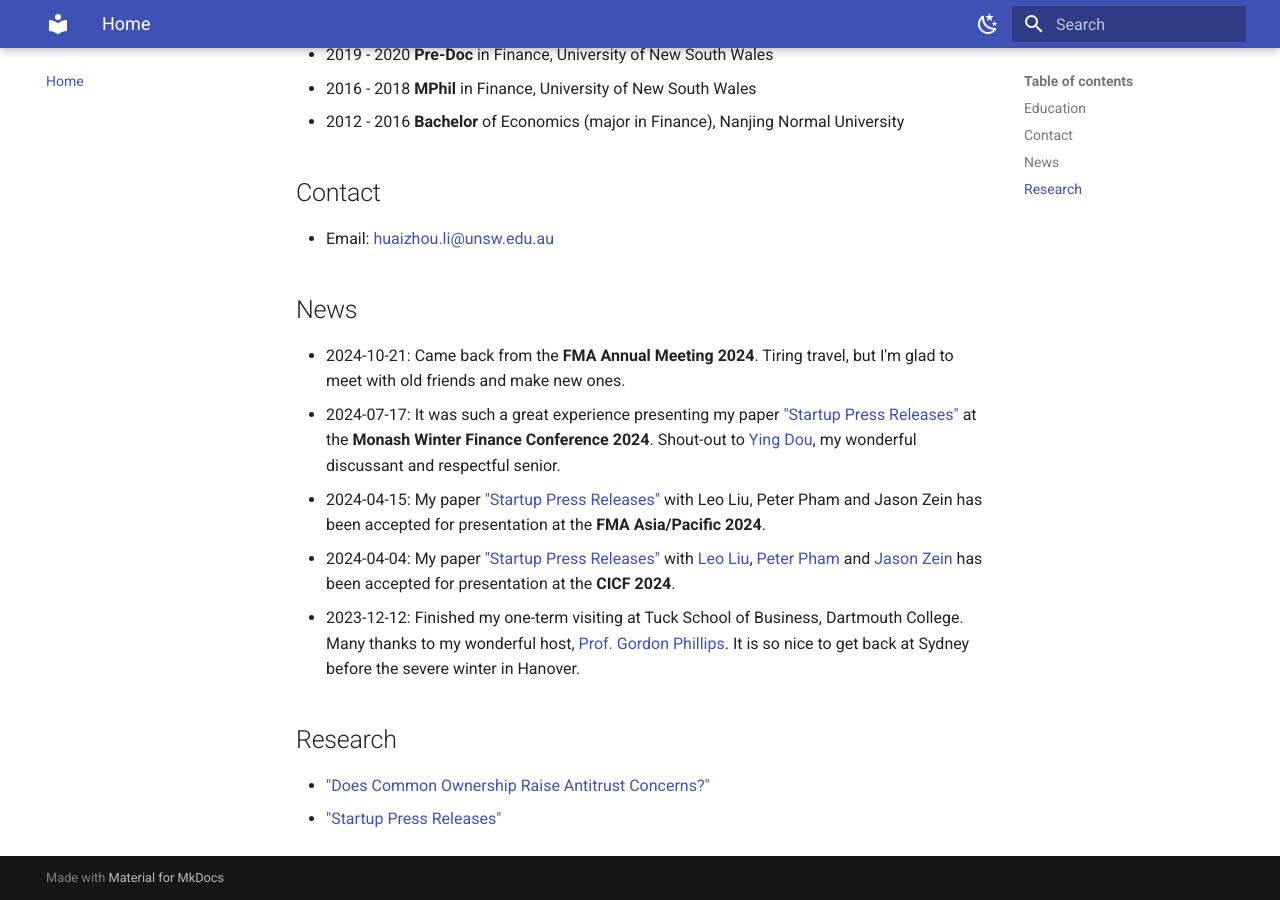
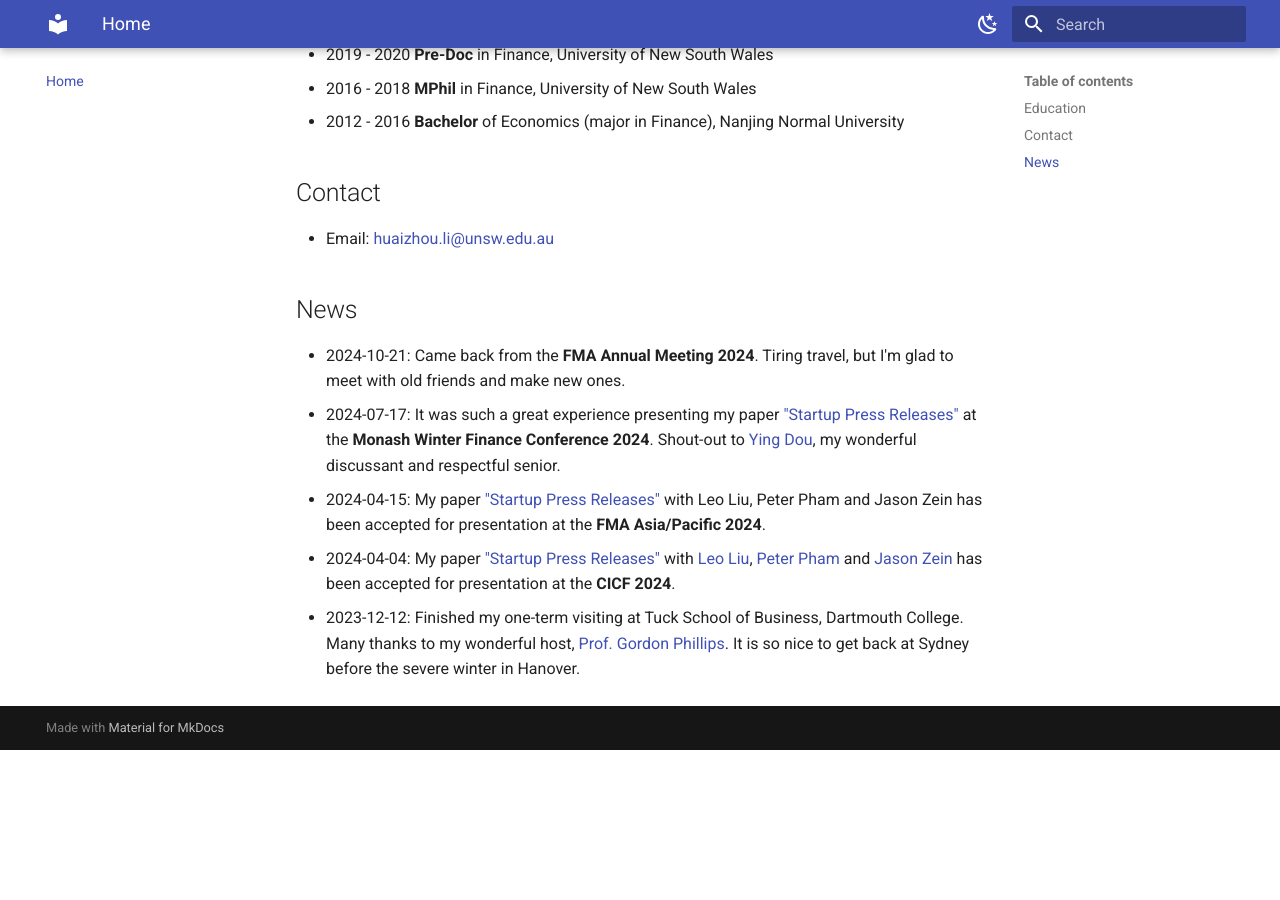
Before and after one commit to huaizhouli/huaizhouli.github.io, an MkDocs documentation site: the page built from docs/index.md, in a window 1280 px wide and 900 px high, scrolled down 851 px. Built offline with MkDocs 1.6.1 and Material for MkDocs 9.7.7, drawn with Linux system fonts in a browser that asks for light colours; after the commit the page ends 1601 px from its top, so only the background shows below that.

Commit message:
Update index.md

```diff
--- a/docs/index.md
+++ b/docs/index.md
@@ -36,8 +36,3 @@
 - 2024-04-15: My paper ["Startup Press Releases"]() with Leo Liu, Peter Pham and Jason Zein has been accepted for presentation at the **FMA Asia/Pacific 2024**.
 - 2024-04-04: My paper ["Startup Press Releases"]() with [Leo Liu](https://leoliu0.github.io/), [Peter Pham](https://sites.google.com/view/peterkienpham/home) and [Jason Zein](https://www.jasonzein.com/) has been accepted for presentation at the **CICF 2024**.
 - 2023-12-12: Finished my one-term visiting at Tuck School of Business, Dartmouth College. Many thanks to my wonderful host, [Prof. Gordon Phillips](https://facultynew.tuck.dartmouth.edu/gordon-phillips/). It is so nice to get back at Sydney before the severe winter in Hanover.
-
-## Research
-
-- ["Does Common Ownership Raise Antitrust Concerns?"](https://papers.ssrn.com/sol3/papers.cfm?abstract_id=4972463)
-- ["Startup Press Releases"]()
```
